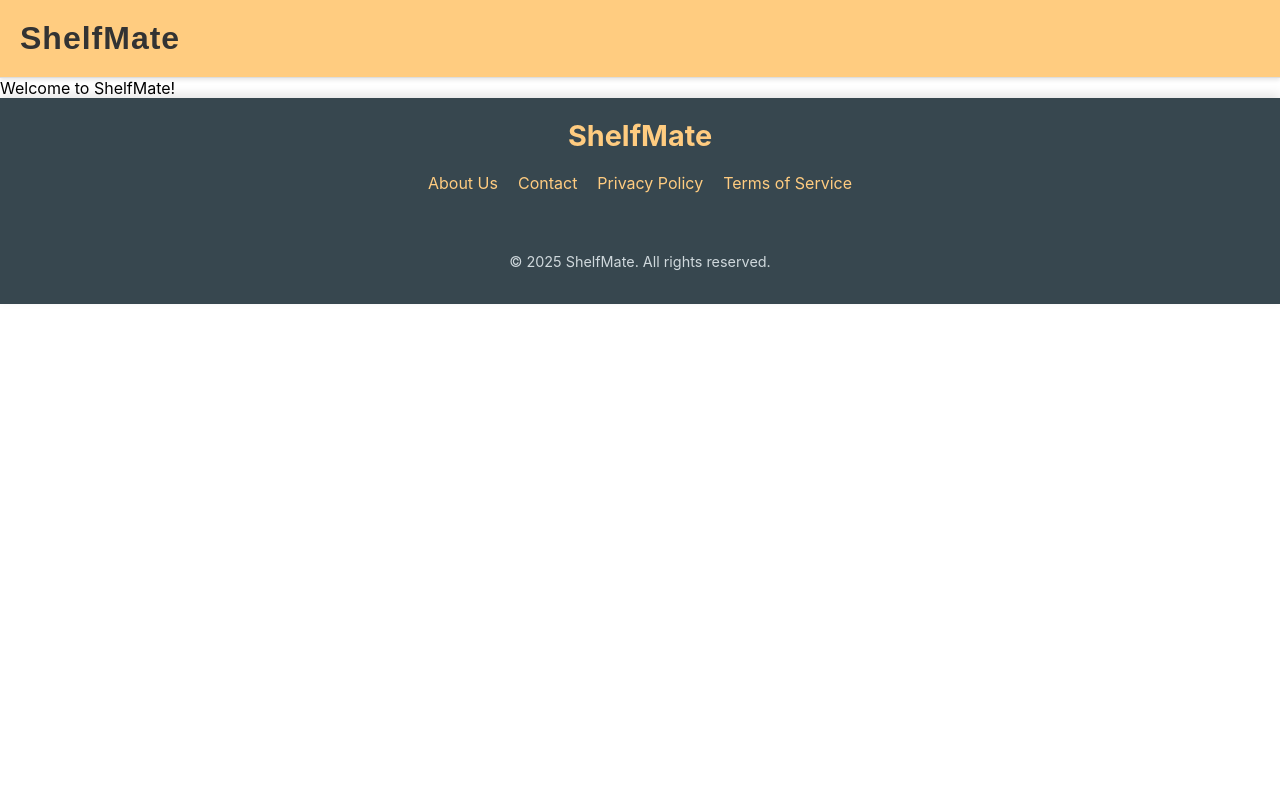
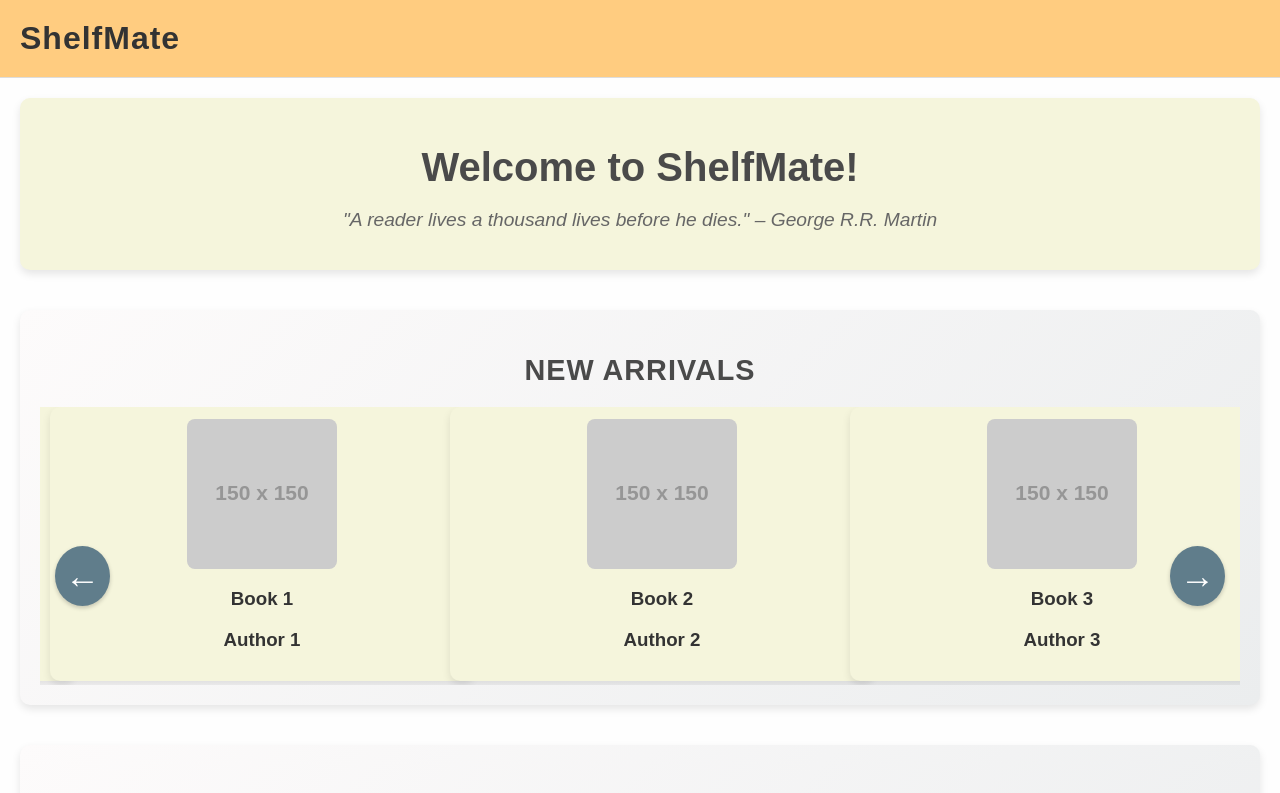
Before and after one commit to enikoandrea123/smart-reading-platform, a React (Create React App) app in the folder smart-reading-platform/: page / in a window 1280 px wide. Shown: the top 793 px of the page. Built offline with nearby package versions, Linux system fonts and the light colour scheme.

Commit message:
Add BookCarousel components and update Homepage, App with new data and carousel functionality

```diff
--- a/smart-reading-platform/package.json
+++ b/smart-reading-platform/package.json
@@ -8,6 +8,8 @@
     "react-dom": "^19.0.0",
     "react-router-dom": "^7.1.1",
     "react-scripts": "5.0.1",
+    "react-slick": "^0.30.3",
+    "slick-carousel": "^1.8.1",
     "web-vitals": "^4.2.4"
   },
   "scripts": {
--- a/smart-reading-platform/src/App.js
+++ b/smart-reading-platform/src/App.js
@@ -3,6 +3,8 @@ import { BrowserRouter as Router, Routes, Route } from 'react-router-dom';
 import HomePage from './components/HomePage';
 import Header from './components/Header';
 import Footer from './components/Footer'
+import "slick-carousel/slick/slick.css";
+import "slick-carousel/slick/slick-theme.css";
 
 function App() {
   return (
--- /dev/null
+++ b/smart-reading-platform/src/components/BookCarousel.css
@@ -0,0 +1,149 @@
+.book-carousel {
+  margin: 40px 0;
+  padding: 20px;
+  background: linear-gradient(135deg, #fdfbfb, #ebedee);
+  border-radius: 12px;
+  box-shadow: 0 4px 12px rgba(0, 0, 0, 0.1);
+}
+
+.book-carousel h2 {
+  text-align: center;
+  margin-bottom: 20px;
+  font-size: 2rem;
+  color: #5d5c61;
+  font-weight: bold;
+  letter-spacing: 1px;
+  text-transform: uppercase;
+}
+
+.book-item {
+  background-color: #f5f5dc;
+  padding: 12px;
+  border-radius: 10px;
+  box-shadow: 0 4px 8px rgba(0, 0, 0, 0.1);
+  display: flex;
+  flex-direction: column;
+  align-items: center;
+  justify-content: center;
+  text-align: center;
+  position: relative;
+  overflow: hidden;
+  transition: transform 0.3s ease, box-shadow 0.3s ease;
+  margin: 0 10px;
+  flex: 0 0 calc(33.333% - 20px);
+}
+
+.book-item img {
+  max-width: 80%;
+  height: auto;
+  border-radius: 8px;
+  transition: transform 0.3s ease;
+  margin: 0 auto;
+}
+
+.book-item:hover {
+  transform: scale(1.05);
+  box-shadow: 0 6px 12px rgba(0, 0, 0, 0.2);
+}
+
+.book-item:hover img {
+  transform: scale(1.1);
+}
+
+.book-info {
+  position: absolute;
+  bottom: 15px;
+  left: 50%;
+  transform: translateX(-50%);
+  background-color: rgba(255, 255, 255, 0.95);
+  padding: 10px 15px;
+  border-radius: 8px;
+  box-shadow: 0 4px 8px rgba(0, 0, 0, 0.2);
+  opacity: 0;
+  visibility: hidden;
+  transition: opacity 0.3s ease, visibility 0.3s ease;
+  text-align: center;
+  max-width: 90%;
+}
+
+.book-item:hover .book-info {
+  opacity: 1;
+  visibility: visible;
+}
+
+.book-info h3 {
+  margin: 5px 0;
+  font-size: 1.1rem;
+  font-weight: bold;
+  color: #37474f;
+}
+
+.book-info p {
+  margin: 0;
+  font-size: 1rem;
+  color: #607d8b;
+}
+
+.custom-arrow {
+  position: absolute;
+  top: 50%;
+  font-size: 35px;
+  cursor: pointer;
+  color: #ffffff;
+  z-index: 2;
+  background-color: #607d8b;
+  border-radius: 50%;
+  padding: 10px;
+  box-shadow: 0 2px 4px rgba(0, 0, 0, 0.2);
+  transition: background-color 0.3s ease;
+}
+
+.custom-arrow.next {
+  right: 15px;
+}
+
+.custom-arrow.prev {
+  left: 15px;
+}
+
+.custom-arrow:hover {
+  background-color: #ffcc80;
+  transform: none;
+}
+
+
+.slick-prev,
+.slick-next {
+  display: none;
+}
+
+
+.slick-dots li button:before {
+  color: #607d8b;
+  font-size: 12px;
+  transition: color;
+}
+
+.slick-dots li.slick-active button:before {
+  color: #ffcc80;
+}
+
+
+@media (max-width: 768px) {
+  .book-carousel h2 {
+    font-size: 1.5rem;
+  }
+
+  .book-item {
+    padding: 10px;
+    flex: 0 0 calc(50% - 20px);
+  }
+
+  .book-info h3 {
+    font-size: 1rem;
+  }
+
+  .book-info p {
+    font-size: 0.9rem;
+  }
+}
--- /dev/null
+++ b/smart-reading-platform/src/components/BookCarousel.js
@@ -0,0 +1,46 @@
+import React from 'react';
+import Slider from 'react-slick';
+import './BookCarousel.css';
+
+const BookCarousel = ({ title, books }) => {
+  const settings = {
+    dots: false,
+    infinite: true,
+    speed: 500,
+    slidesToShow: 3,
+    slidesToScroll: 3,
+    autoplay: true,
+    autoplaySpeed: 8000,
+    nextArrow: <CustomNextArrow />,
+    prevArrow: <CustomPrevArrow />,
+  };
+
+  return (
+    <div className="book-carousel">
+      <h2>{title}</h2>
+      <Slider {...settings}>
+        {books.map((book) => (
+          <div key={book.id} className="book-item">
+            <img src={book.imageUrl} alt={book.title} />
+            <h3>{book.title}</h3>
+            <h3>{book.author}</h3>
+          </div>
+        ))}
+      </Slider>
+    </div>
+  );
+};
+
+const CustomNextArrow = ({ onClick }) => (
+  <div className="custom-arrow next" onClick={onClick}>
+    &#8594;
+  </div>
+);
+
+const CustomPrevArrow = ({ onClick }) => (
+  <div className="custom-arrow prev" onClick={onClick}>
+    &#8592;
+  </div>
+);
+
+export default BookCarousel;
--- /dev/null
+++ b/smart-reading-platform/src/components/HomePage.css
@@ -0,0 +1,102 @@
+.app {
+  background-color: #fefefe;
+  padding: 20px;
+  font-family: 'Arial', sans-serif;
+  color: #333;
+  min-height: 100vh;
+  display: flex;
+  flex-direction: column;
+}
+
+.welcome-section {
+  background-color: #f5f5dc;
+  padding: 20px;
+  border-radius: 10px;
+  box-shadow: 0 4px 8px rgba(0, 0, 0, 0.1);
+  margin-bottom: 40px;
+  text-align: center;
+}
+
+.welcome-section h1 {
+  font-size: 2.5rem;
+  color: #4a4a4a;
+  margin-bottom: 10px;
+}
+
+.welcome-section p {
+  font-size: 1.2rem;
+  color: #666;
+  font-style: italic;
+}
+
+
+.book-carousel {
+  margin: 0 auto 40px auto;
+  padding: 20px;
+  background-color: #ffffff;
+  border-radius: 10px;
+  box-shadow: 0 4px 8px rgba(0, 0, 0, 0.1);
+  max-width: 1200px;
+}
+
+
+.book-carousel h2 {
+  font-size: 1.8rem;
+  color: #4a4a4a;
+  margin-bottom: 20px;
+  text-align: center;
+  font-weight: bold;
+  letter-spacing: 1px;
+  text-transform: uppercase;
+}
+
+.slick-slide {
+  display: flex;
+  justify-content: center;
+}
+
+.footer {
+  background-color: #f5f5f5;
+  padding: 15px;
+  text-align: center;
+  color: #555;
+  font-size: 0.9rem;
+  margin-top: auto;
+  border-top: 1px solid #ddd;
+}
+
+.footer a {
+  color: #0073e6;
+  text-decoration: none;
+  font-weight: bold;
+}
+
+.footer a:hover {
+  text-decoration: underline;
+}
+
+@media (max-width: 768px) {
+  .app {
+    padding: 10px;
+  }
+
+  .book-carousel h2 {
+    font-size: 1.5rem;
+  }
+
+  .welcome-section h1 {
+    font-size: 2rem;
+  }
+
+  .welcome-section p {
+    font-size: 1rem;
+  }
+
+  .slick-slide {
+    width: 100%;
+  }
+
+  .book-carousel {
+    padding: 10px;
+  }
+}
--- a/smart-reading-platform/src/components/HomePage.js
+++ b/smart-reading-platform/src/components/HomePage.js
@@ -1,7 +1,43 @@
-import React from 'react';
+import React, { useState, useEffect } from 'react';
+import BookCarousel from './BookCarousel';
+import './HomePage.css';
 
-function HomePage() {
-  return <div>Welcome to ShelfMate!</div>;
-}
+const HomePage = () => {
+  const [newBooks, setNewBooks] = useState([]);
+  const [popularBooks, setPopularBooks] = useState([]);
+
+  // samle API should be replaced
+  useEffect(() => {
+    const mockBooks = [
+      { id: 1, title: 'Book 1', author: 'Author 1',  imageUrl: 'https://via.placeholder.com/150' },
+      { id: 2, title: 'Book 2', author: 'Author 2', imageUrl: 'https://via.placeholder.com/150' },
+      { id: 3, title: 'Book 3', author: 'Author 3', imageUrl: 'https://via.placeholder.com/150' },
+      { id: 4, title: 'Book 4', author: 'Author 4', imageUrl: 'https://via.placeholder.com/150' },
+      { id: 5, title: 'Book 5', author: 'Author 5', imageUrl: 'https://via.placeholder.com/150' },
+      { id: 6, title: 'Book 6', author: 'Author 6', imageUrl: 'https://via.placeholder.com/150' },
+      { id: 7, title: 'Book 7', author: 'Author 7', imageUrl: 'https://via.placeholder.com/150' },
+      { id: 8, title: 'Book 8', author: 'Author 8', imageUrl: 'https://via.placeholder.com/150' },
+      { id: 9, title: 'Book 9', author: 'Author 9', imageUrl: 'https://via.placeholder.com/150' },
+    ];
+
+    setNewBooks(mockBooks);
+    setPopularBooks(mockBooks);
+  }, []);
+
+  return (
+    <div className="app">
+
+      <div className="welcome-section">
+        <h1>Welcome to ShelfMate!</h1>
+        <p>"A reader lives a thousand lives before he dies." – George R.R. Martin</p>
+      </div>
+
+      <BookCarousel title="New Arrivals" books={newBooks} />
+
+      <BookCarousel title="Populer Choices" books={popularBooks} />
+
+    </div>
+  );
+};
 
 export default HomePage;
```
Also changed, not shown: 1 other file (tests, documents, lock files or other folders).
